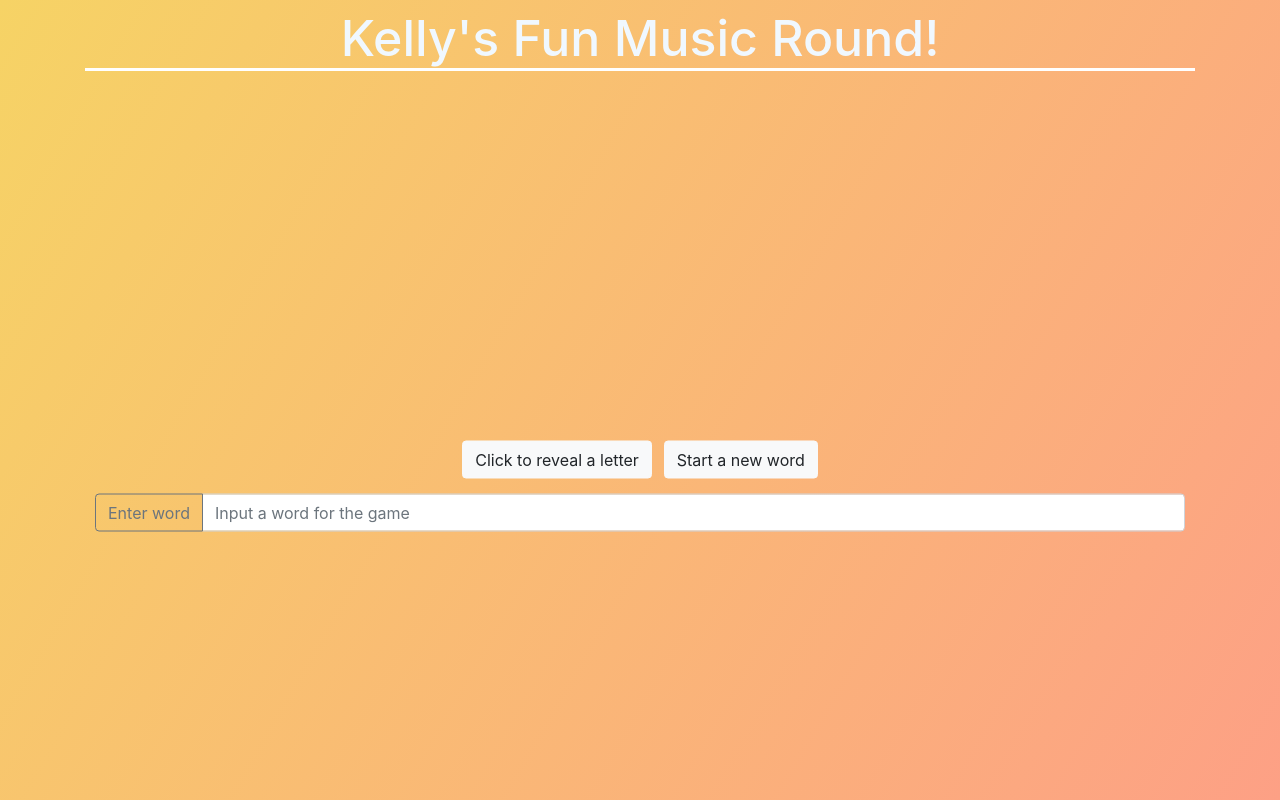
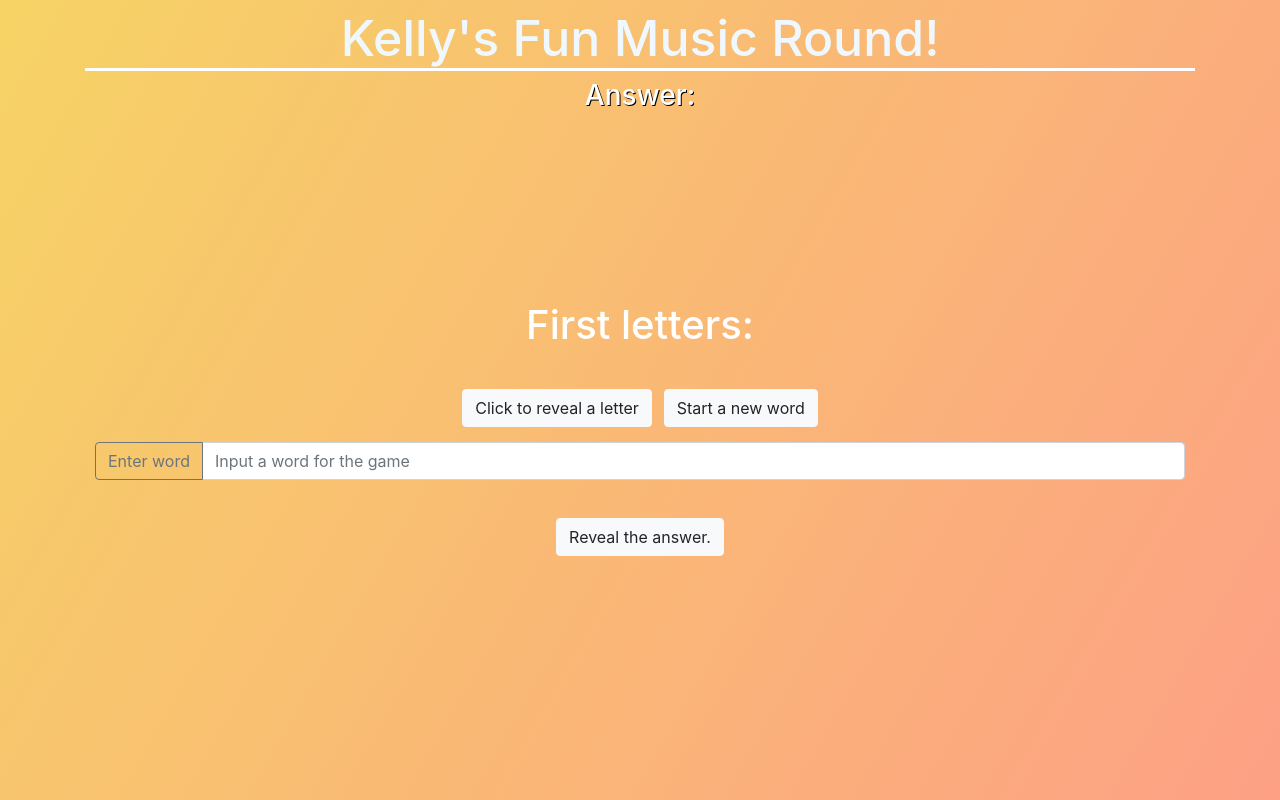
Before and after one commit to Robbie-Campbell/Quiz-page, a PHP site: page / in a window 1280 px wide. Run offline with PHP 8.4, Linux system fonts and the light colour scheme.

Commit message:
Now has reveal words

```diff
--- a/app.js
+++ b/app.js
@@ -4,6 +4,7 @@ const output = document.querySelector(".output");
 const input = document.querySelector(".input-word");
 const start = document.querySelector(".start");
 const title = document.querySelector(".title");
+const answer = document.querySelector(".answer");
 let Stringletters = "";
 let i = 0;
 
@@ -14,7 +15,8 @@ function play(){
 
 function letterAdd(){
     output.classList.add("appear");
-            output.append(Stringletters[i] + "\n");
+        let words = Stringletters.split(" ")
+            output.append(words[i].charAt(0) + "\n");
             play();
             i++;
             var seconds = 0;
@@ -27,10 +29,9 @@ function letterAdd(){
 
             }
              200});
-            if(Stringletters.length == i|| Stringletters.length == 0)
+            if(words.length == i)
             {
                 revealLetter.classList.add("disabled");
-                Stringletters = "";
             }
 }
 
@@ -46,7 +47,7 @@ function getFirstLetters()
         console.log(Stringletters);
     })
     document.body.onkeyup = function(e){
-        if(e.keyCode == 32 ){
+        if(e.keyCode == 13 ){
             if(Stringletters.length > i)
             {
                 letterAdd();
@@ -65,11 +66,20 @@ function startNewLyrics()
 {
     start.addEventListener("click", ()=>{
         Stringletters.value = "";
-        output.textContent = "";
+        output.textContent = "First letters: ";
         revealLetter.classList.remove("disabled");
+        document.querySelector(".answerText").textContent = "Answer: ";
         i = 0;
+    })
+}
+
+function revealAnswer()
+{
+    answer.addEventListener("click", ()=>{
+        document.querySelector(".answerText").textContent = Stringletters + "!";
     })
 }
 
 getFirstLetters();
 startNewLyrics();
+revealAnswer();
--- a/index.php
+++ b/index.php
@@ -11,10 +11,11 @@
     <div class="container">
         <div class="header-box">
             <h1 class="title text-center pt-2">Kelly's Fun Music Round!</h1>
+            <h3 class="answerText text-center">Answer: </h1>
             <span class="underline"></span>
         </div>
         <div class="game text-center">
-        <h1 class="output"></h1>
+        <h1 class="output">First letters: </h1>
         <button class="reveal btn btn-light">Click to reveal a letter</button>
         <button class="start btn btn-light">Start a new word</button>
         <div class="input-group mb-3">
@@ -23,6 +24,8 @@
             </div>
             <input type="password" class="song form-control" placeholder="Input a word for the game" aria-describedby="button-addon1">
           </div>
+        <button class="answer btn btn-light">Reveal the answer.</button>
+
     </div>
     </div>
     <script src = "app.js"></script>
--- a/style.css
+++ b/style.css
@@ -12,7 +12,7 @@ body{
 }
 .game{
     position: relative;
-    top:50%;
+    top:40%;
     left:50%;
     transform: translateX(-50%) translateY(-50%);
     color: white;
@@ -30,6 +30,10 @@ body{
     pointer-events: none;
     opacity:0.6;
 }
+.answerText{
+    color: white;
+    text-shadow: 1px 1px black;
+}
 
 .appear{
     transform:translateY(0px);
```
